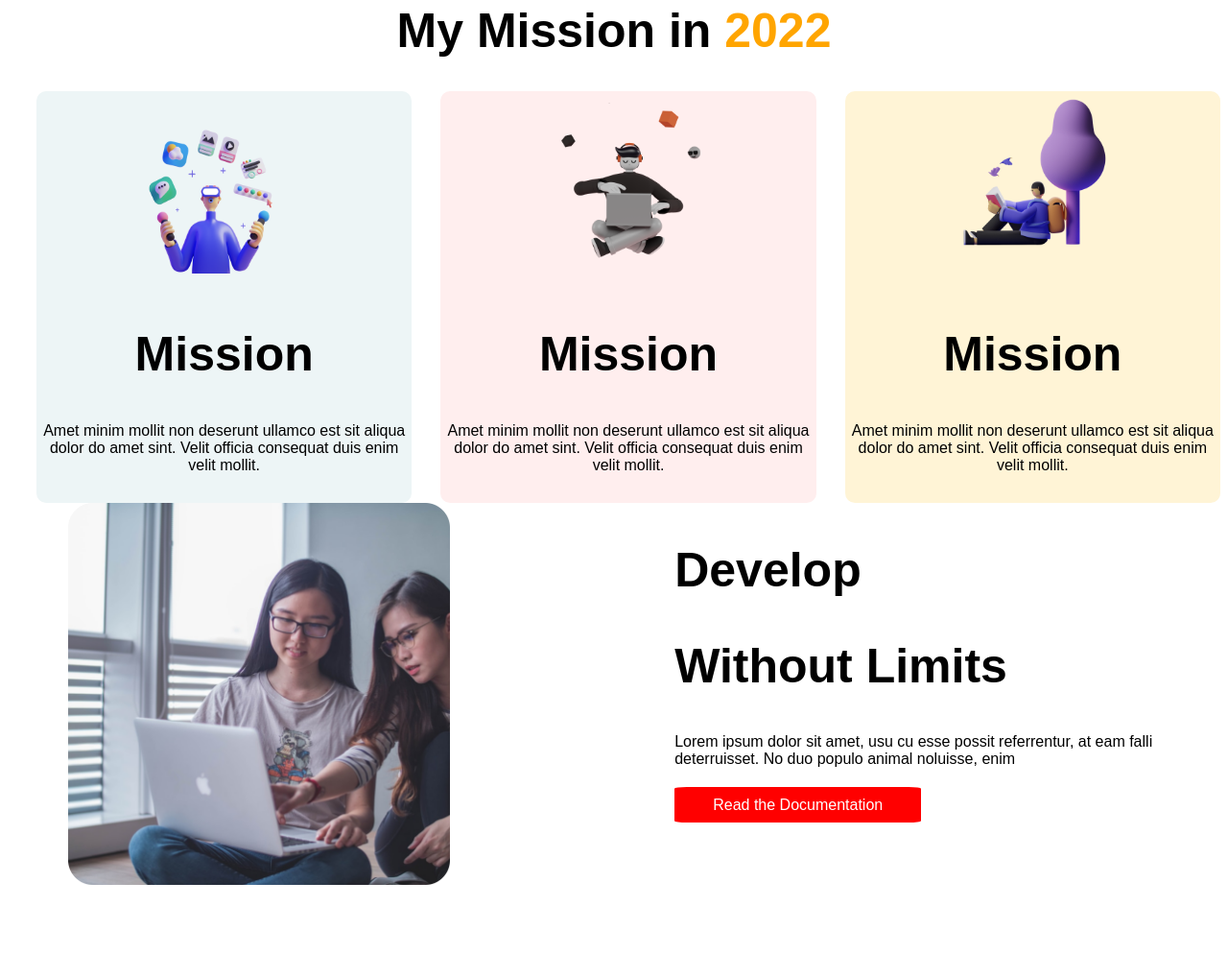
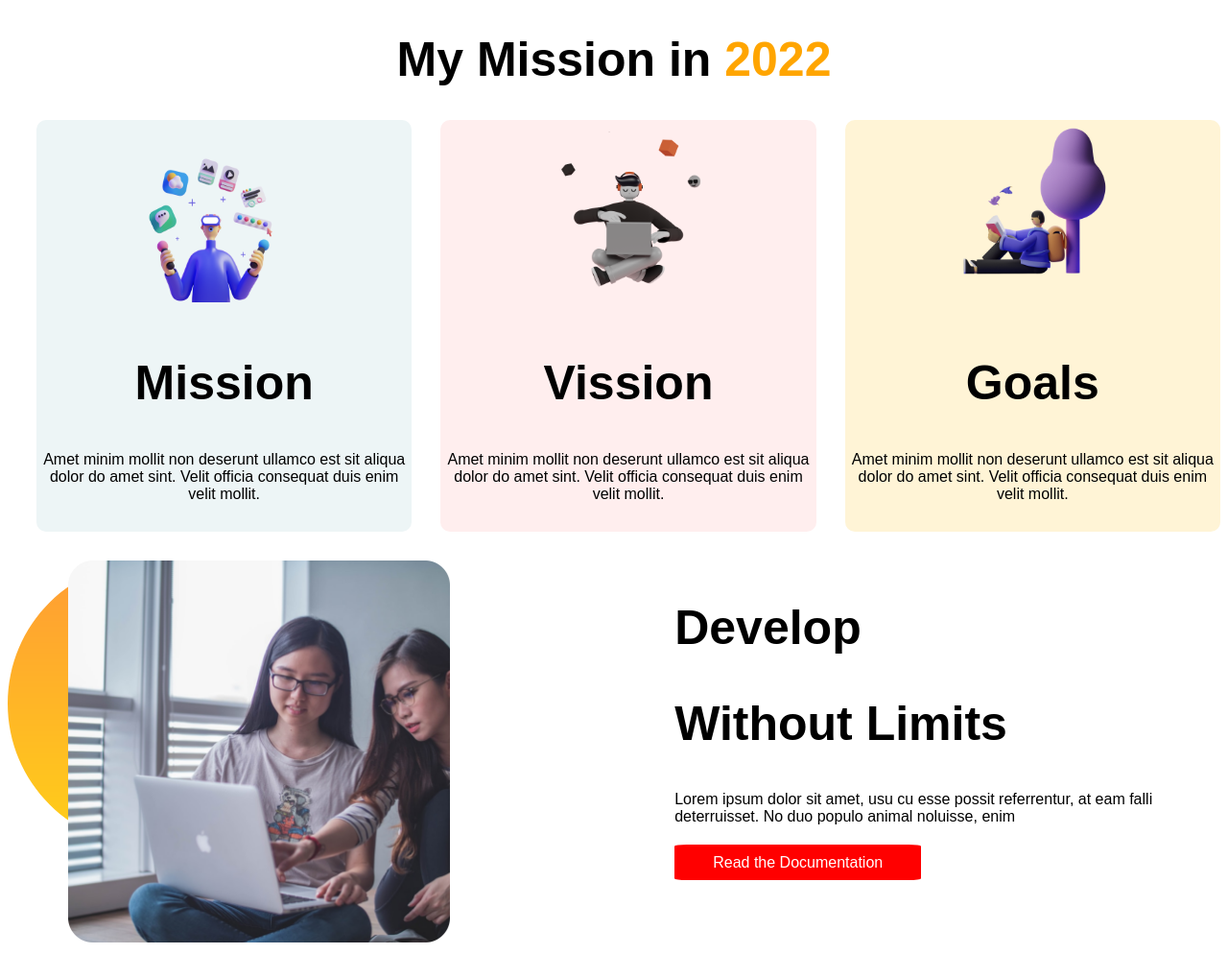
Before and after one commit to ObaidulHaqueOvi/Assignment, a plain HTML site: page index.html in a window 1280 px wide. Shown: the part 550-1544 px from the top of the page at 96% size. Before the commit the page ends 1484 px from the top, so only its background shows below. Drawn offline with Linux system fonts and the light colour scheme.

Commit message:
second commit

```diff
--- a/index.html
+++ b/index.html
@@ -42,7 +42,7 @@
         </div>
         <div class="box2">
             <img style="width: 200px; height:200px" src="illustrator-2.png" alt="">
-            <h1>Mission</h1>
+            <h1>Vission</h1>
 
             <p>Amet minim mollit non deserunt
                 ullamco est sit aliqua dolor do amet
@@ -51,7 +51,7 @@
         </div>
         <div class="box3">
             <img style="width: 200px; height:200px" src="illustrator-3.png" alt="">
-            <h1>Mission</h1>
+            <h1>Goals</h1>
 
             <p>Amet minim mollit non deserunt
                 ullamco est sit aliqua dolor do amet
@@ -65,10 +65,10 @@
 
 
    <section class="top-banar xyz">
-    <div class="abc">
+    <div class="abc bca">
         <img src="coding.png" alt="person-2">
      </div>
-    <div class="abc">
+    <div class="abc ">
         <h1>Develop </h1>
         <h1>Without Limits</h1>
         <p>Lorem ipsum dolor sit amet, usu cu esse possit
--- a/style.css
+++ b/style.css
@@ -12,6 +12,7 @@ h1{
 .abc{
     width: 50%;
     padding-left: 5%;
+    margin-top: 30px;
 
 
 }
@@ -64,4 +65,15 @@ p{
     margin-left: 30px;
     border-radius: 10px;
 
+
 }
+
+.bca{
+    width: 50%;
+    padding-left: 5%;
+    margin-top: 30px;
+
+    background: url("image/dream-bg.png");
+    background-repeat: no-repeat;
+
+}
```
Also changed, not shown: image/dream-bg.png (added).
